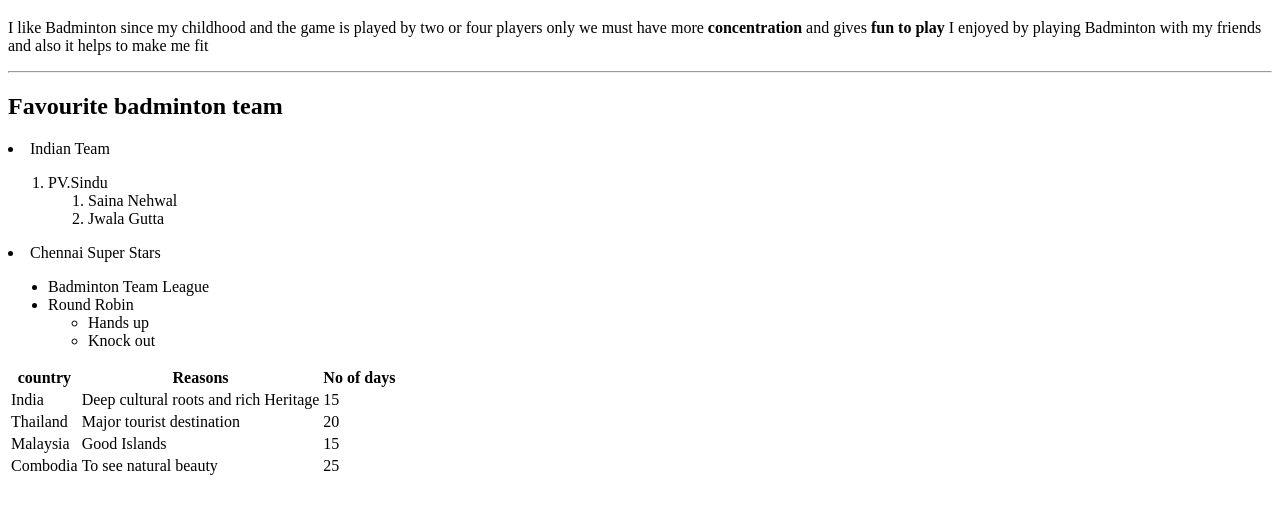
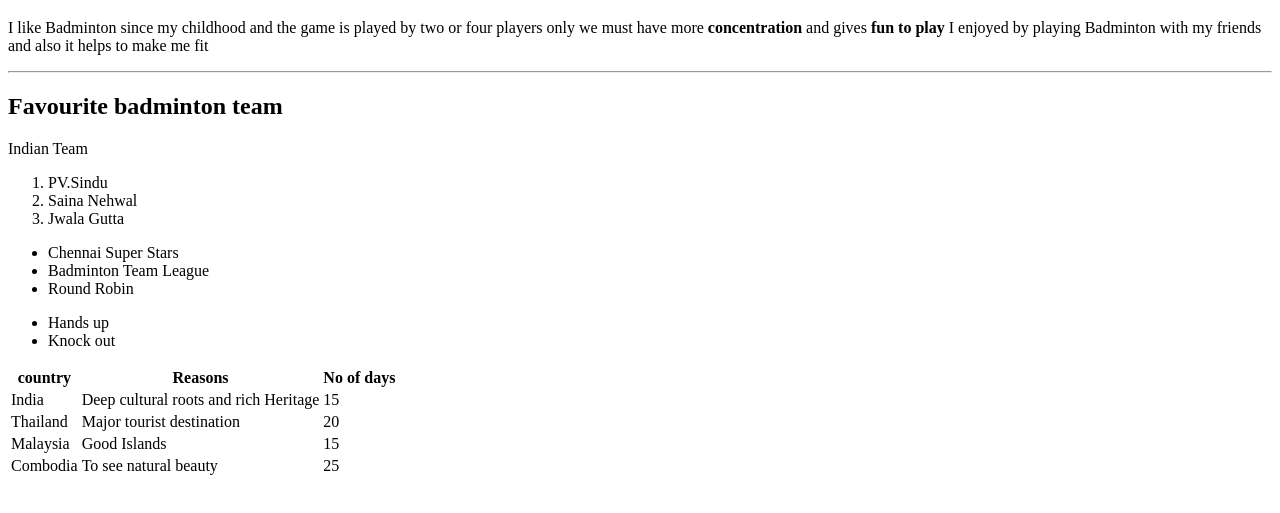
Before and after one commit to 44-563-Web-Apps-S23/44563-webapps-assignment-3-Harshitha-S561420, a plain HTML site: page index.html in a window 1280 px wide. Shown: the part 87-600 px from the top of the page. Drawn offline with Linux system fonts and the light colour scheme.

Commit message:
Update index.html

```diff
--- a/index.html
+++ b/index.html
@@ -13,22 +13,21 @@
         I like Badminton since my childhood and the game is played by two or four players only we must have more <b>concentration</b> and gives <b>fun to play</b> I enjoyed by playing Badminton with my friends and also it helps to make me fit</p>
     <hr>
     <h2>Favourite badminton team</h2>
-        <li>Indian Team<ol>
-            <li>PV.Sindu</li><ol>
+        <p>Indian Team</p>
+        <ol>
+            <li>PV.Sindu</li>
             <li>Saina Nehwal</li>
             <li>Jwala Gutta</li>
           </ol>
-        </li>
-    </ol>
-        <li> Chennai Super Stars </li><ul>
-        <li> Badminton Team League</li>
-        <li> Round Robin
-          <ul>
+        <ul>
+            <li> Chennai Super Stars </li>
+            <li> Badminton Team League</li>
+            <li> Round Robin
+        </ul>
+        <ul>
             <li> Hands up </li>
             <li> Knock out </li>
-          </ul>
-        </li>
-    </ul>
+        </ul>
     <table>
         <tr>
             <th>
```
